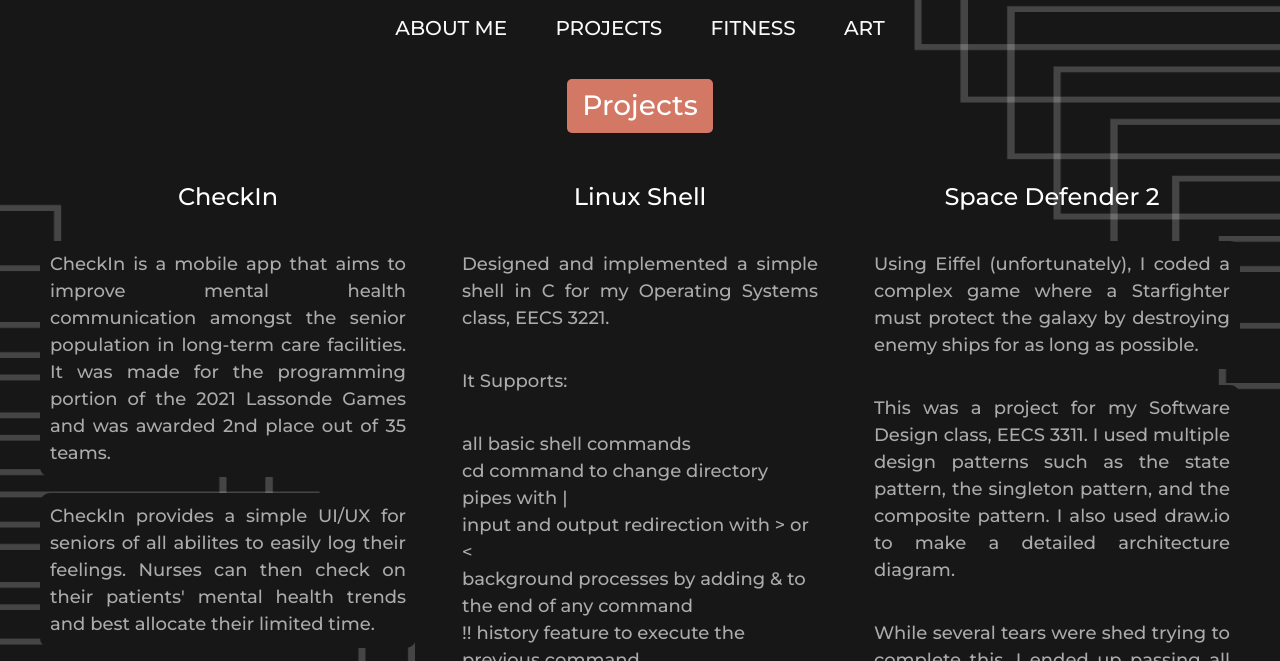
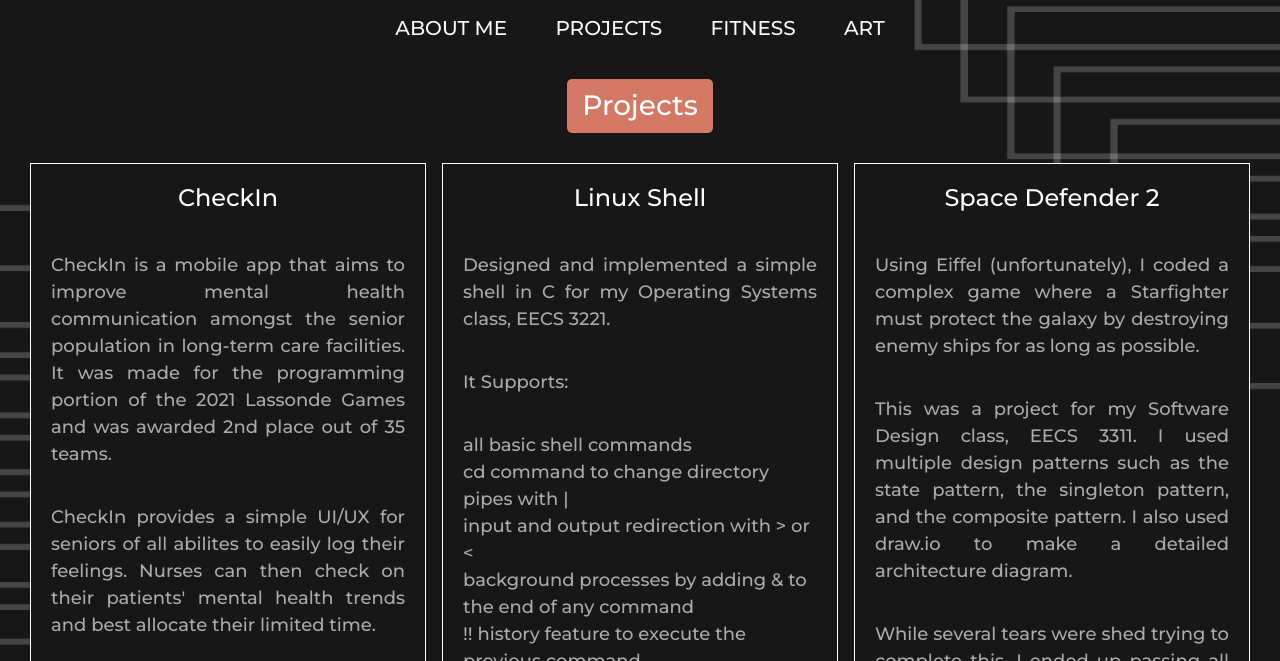
Before and after one commit to emmajonas/emmajonas.github.io, a plain HTML site: page projects.html in a window 1280 px wide. Shown: the part 103-764 px from the top of the page. Drawn offline with nearby package versions, Linux system fonts and the light colour scheme.

Commit message:
Project Grouping/Styling

```diff
--- a/css/projects.css
+++ b/css/projects.css
@@ -14,6 +14,8 @@
 
 .project {
     padding: 20px 10px 10px 10px;
+    border: white 1px solid;
+    background-color: var(--black);
 }
 
 .project img {
```
